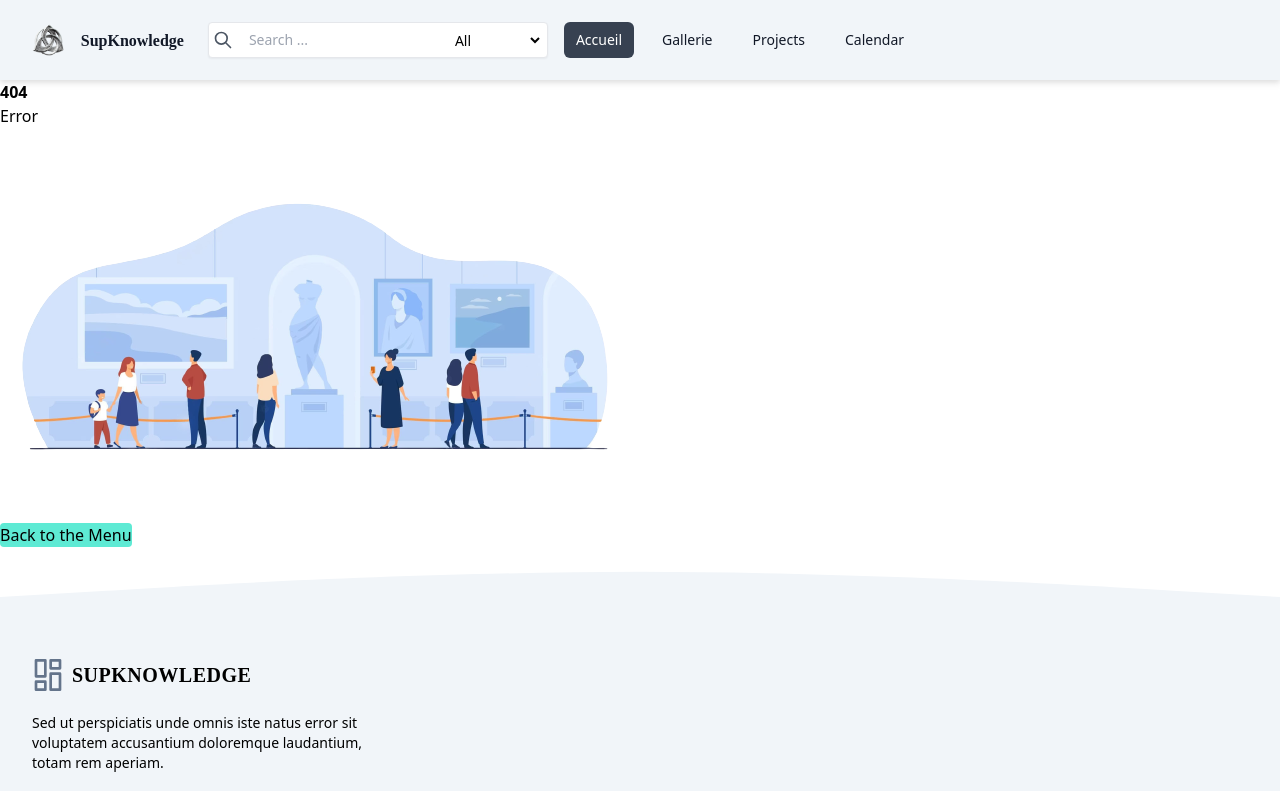
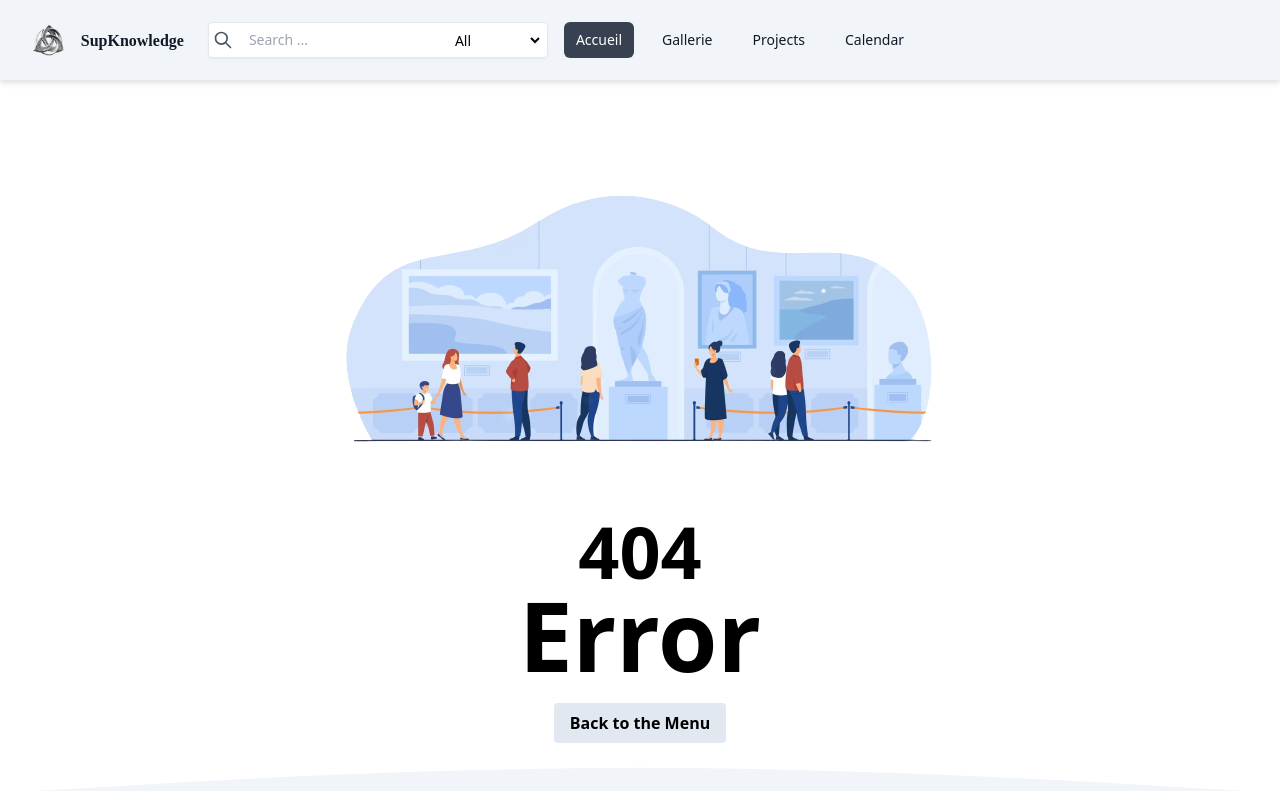
Before and after one commit to Valt1-0/SupKnowledge, a React (Create React App) app: page / in a window 1280 px wide. Shown: the top 791 px of the page. Built offline with nearby package versions, Linux system fonts and the light colour scheme.

Commit message:
404 effect

```diff
--- a/package.json
+++ b/package.json
@@ -8,7 +8,7 @@
     "@testing-library/jest-dom": "^5.16.5",
     "@testing-library/react": "^13.4.0",
     "@testing-library/user-event": "^13.5.0",
-    "animejs": "^3.2.1",
+    "framer-motion": "^9.0.2",
     "react": "^18.2.0",
     "react-dom": "^18.2.0",
     "react-router-dom": "^6.8.1",
--- a/src/Containers/404.js
+++ b/src/Containers/404.js
@@ -1,20 +1,78 @@
-import React from "react";
+import React, { useState } from "react";
 import { Link } from "react-router-dom";
 import Illustration404 from "../Assets/img/404Illustration.png";
+import { motion } from "framer-motion";
 
 const Error404 = () => {
+  const [imageLoading, setImageLoading] = useState(true);
+  const [pulsing, setPulsing] = useState(true);
+
+  const imageLoaded = () => {
+    setImageLoading(false);
+    setTimeout(() => setPulsing(false), 600);
+  };
+
   return (
     <>
-      <div className="justify-center items-center">
-        <div className="flex font-bold ">
-          <div>4</div>
-          <div>0</div>
-          <div>4</div>
-        </div>
-        Error
-        <img src={Illustration404} alt="" />
+      <div className="grid place-items-center mt-10">
+        <motion.img
+          initial={{ height: "16rem", opacity: 0 }}
+          // style={{ height: imageLoading ? "6rem" : "auto" }}
+          animate={{
+            height: imageLoading ? "16rem" : "auto",
+            opacity: imageLoading ? 0 : 1,
+          }}
+          transition={
+            ({ height: { delay: 0, duration: 0.4 } },
+            { opacity: { delay: 0.4, duration: 0.4 } })
+          }
+          onLoad={imageLoaded}
+          src={Illustration404}
+        />
+        <motion.span
+          className="font-bold text-7xl"
+          initial={{ opacity: 0, scale: 0.5 }}
+          animate={{ opacity: 1, scale: 1 }}
+          transition={{
+            duration: 0.8,
+            delay: 0.5,
+            ease: [0, 0.71, 0.2, 1.01],
+          }}
+        >
+          404
+        </motion.span>
+
+        <motion.span
+          className="font-bold text-8xl"
+          initial={{ opacity: 0, scale: 0.5 }}
+          animate={{ opacity: 1, scale: 1 }}
+          transition={{
+            duration: 0.8,
+            delay: 0.7,
+            ease: [0, 0.71, 0.2, 1.01],
+          }}
+        >
+          Error
+        </motion.span>
+      </div>
+      <div className="flex justify-center items-center mt-5">
         {/* <Link to="/"> */}
-          <button className="bg-teal-300 rounded">Back to the Menu</button>
+        <motion.button
+          className="bg-slate-200 rounded hover:bg-slate-400 text-black hover:text-white font-bold py-2 px-4"
+          whileHover={{ scale: 1.1 }}
+          initial={{ opacity: 0}}
+          animate={{ opacity: 1}}
+          transition={{
+            type: "spring",
+            stiffness: 400,
+            damping: 10,
+            duration: 0.8,
+            delay: 0.9,
+            ease: [0, 0.71, 0.2, 1.01],
+          }}
+        >
+          Back to the Menu
+        </motion.button>
         {/* </Link> */}
       </div>
     </>
```
Also changed, not shown: 1 other file (tests, documents, lock files or other folders).
